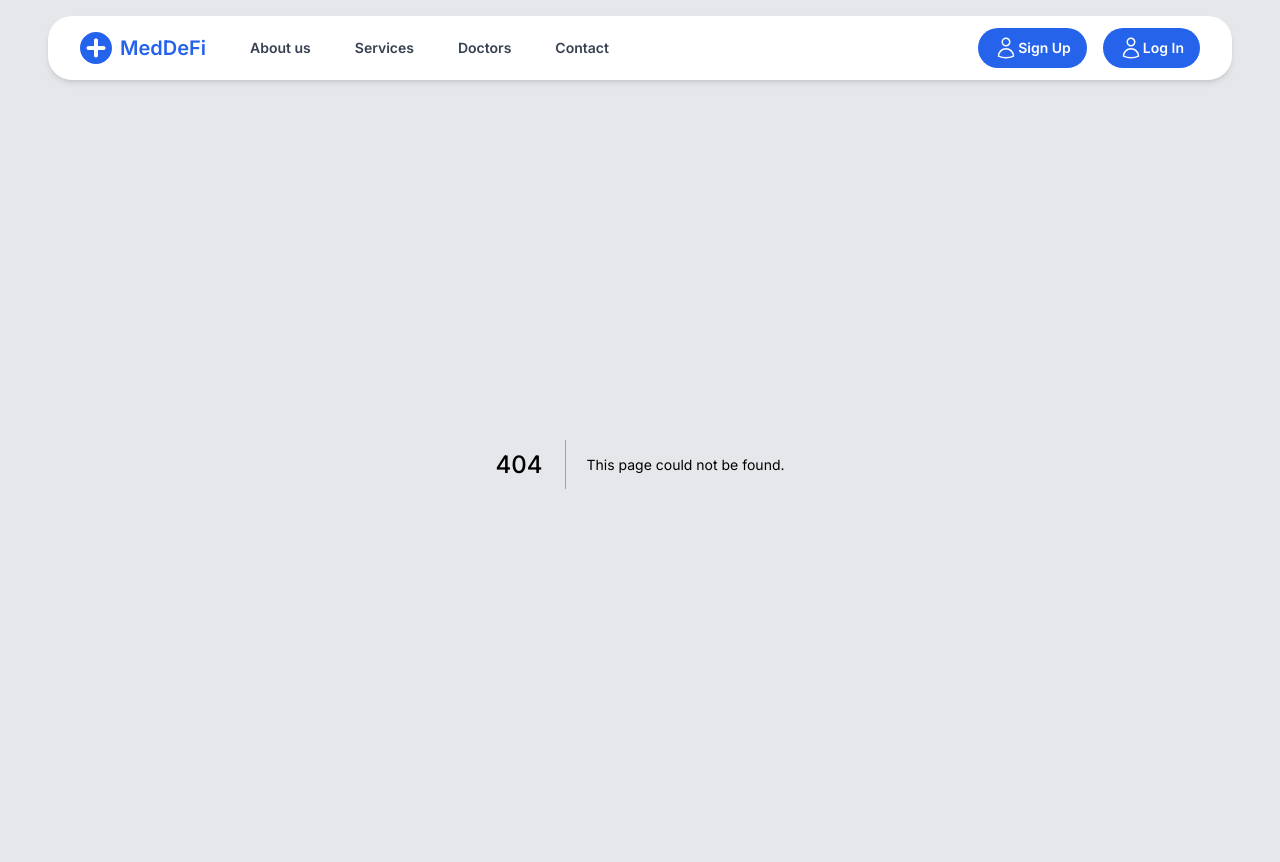
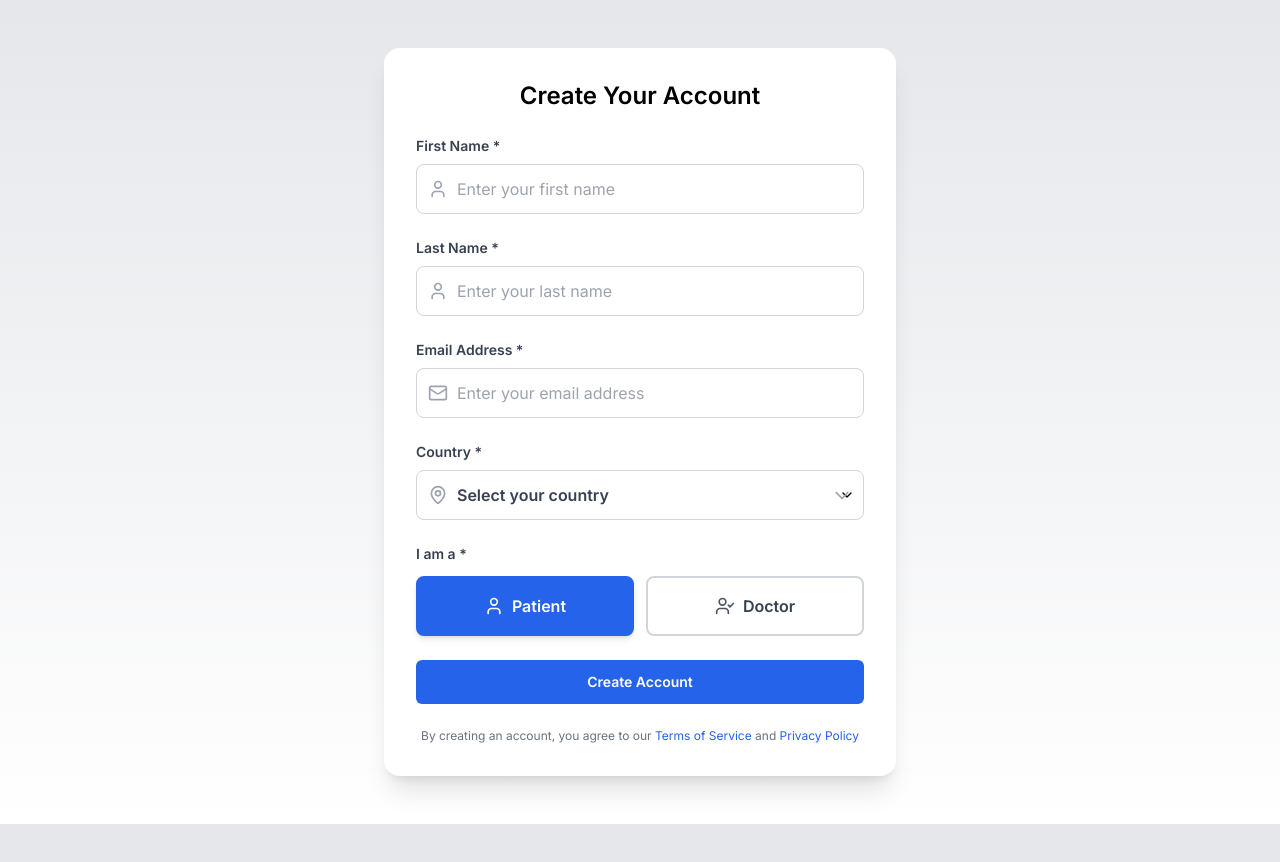
Before and after one commit to dragonsarealive/MedDefi-MVP, a Next.js app: page /signup in a window 1280 px wide. Before the commit this address had no page. After the commit the page ends 824 px from the top, so only its background shows below. Built offline with nearby package versions, Linux system fonts and the light colour scheme.

Commit message:
Update: signup moved to single page

```diff
--- a/src/app/layout.tsx
+++ b/src/app/layout.tsx
@@ -16,11 +16,13 @@ export default function RootLayout({
 }: {
   children: React.ReactNode;
 }) {
+  const isSignup = typeof window !== 'undefined' && window.location.pathname === '/signup';
   return (
     <html lang="en" className="scroll-smooth">
       <body className={`${inter.className} flex flex-col min-h-screen bg-gray-200`}>
         <UserProvider>
-          <HeaderWrapper />
+          {/* Only show header if not on /signup */}
+          {!isSignup && <HeaderWrapper />}
           <main className="flex-grow">
             {children}
           </main>
--- /dev/null
+++ b/src/app/signup/page.tsx
@@ -0,0 +1,5 @@
+import { StandaloneSignUpForm } from '@/components/auth/SignUpForm';
+
+export default function SignupPage() {
+  return <StandaloneSignUpForm />;
+}
--- a/src/components/auth/SignUpForm.tsx
+++ b/src/components/auth/SignUpForm.tsx
@@ -333,3 +333,139 @@ export function SignUpForm({ isOpen, onClose }: SignUpFormProps) {
     </>
   );
 }
+
+export function StandaloneSignUpForm() {
+  const router = useRouter();
+  const { setUser } = useUser();
+  const [formData, setFormData] = useState<SignUpFormData>({
+    firstName: '',
+    lastName: '',
+    email: '',
+    country: '',
+    role: 'patient'
+  });
+  const [errors, setErrors] = useState<Partial<SignUpFormData>>({});
+  const [isSubmitting, setIsSubmitting] = useState(false);
+  const [authError, setAuthError] = useState<string | null>(null);
+
+  const validateForm = (): boolean => {
+    const newErrors: Partial<SignUpFormData> = {};
+    if (!formData.firstName.trim()) newErrors.firstName = 'First name is required';
+    if (!formData.lastName.trim()) newErrors.lastName = 'Last name is required';
+    if (!formData.email.trim()) newErrors.email = 'Email is required';
+    else if (!/^[^\s@]+@[^\s@]+\.[^\s@]+$/.test(formData.email)) newErrors.email = 'Please enter a valid email address';
+    if (!formData.country) newErrors.country = 'Please select a country';
+    setErrors(newErrors);
+    return Object.keys(newErrors).length === 0;
+  };
+
+  const handleSubmit = async (e: React.FormEvent) => {
+    e.preventDefault();
+    if (!validateForm()) return;
+    setIsSubmitting(true);
+    setAuthError(null);
+    try {
+      await new Promise(resolve => setTimeout(resolve, 1000));
+      const generateWalletAddress = () => {
+        const chars = '0123456789abcdef';
+        let address = '0x';
+        for (let i = 0; i < 40; i++) address += chars[Math.floor(Math.random() * chars.length)];
+        return address;
+      };
+      const userData = {
+        ...formData,
+        id: `MD${Date.now()}`,
+        createdAt: new Date().toISOString(),
+        address: generateWalletAddress()
+      };
+      setUser(userData);
+      // Role-based routing
+      if (formData.role === 'doctor') {
+        router.push('/auth/kyc');
+      } else if (formData.role === 'patient') {
+        router.push('/patient');
+      }
+    } catch (error) {
+      setAuthError('An error occurred during sign up. Please try again.');
+    } finally {
+      setIsSubmitting(false);
+    }
+  };
+
+  const handleInputChange = (field: keyof SignUpFormData, value: string) => {
+    setFormData(prev => ({ ...prev, [field]: value }));
+    if (errors[field]) setErrors(prev => ({ ...prev, [field]: undefined }));
+  };
+
+  return (
+    <div className="max-w-lg w-full mx-auto bg-white rounded-2xl shadow-xl p-8 my-12">
+      <h2 className="text-2xl font-bold mb-6 text-center">Create Your Account</h2>
+      <form onSubmit={handleSubmit} className="space-y-6">
+        {/* First Name */}
+        <div>
+          <label htmlFor="firstName" className="block text-sm font-medium text-gray-700 mb-2">First Name *</label>
+          <div className="relative">
+            <User className="absolute left-3 top-1/2 transform -translate-y-1/2 text-gray-400 w-5 h-5" />
+            <input type="text" id="firstName" value={formData.firstName} onChange={(e) => handleInputChange('firstName', e.target.value)} className={`w-full pl-10 pr-4 py-3 border rounded-lg focus:ring-2 focus:ring-blue-500 focus:border-transparent ${errors.firstName ? 'border-red-500' : 'border-gray-300'}`} placeholder="Enter your first name" />
+          </div>
+          {errors.firstName && (<p className="mt-1 text-sm text-red-600">{errors.firstName}</p>)}
+        </div>
+        {/* Last Name */}
+        <div>
+          <label htmlFor="lastName" className="block text-sm font-medium text-gray-700 mb-2">Last Name *</label>
+          <div className="relative">
+            <User className="absolute left-3 top-1/2 transform -translate-y-1/2 text-gray-400 w-5 h-5" />
+            <input type="text" id="lastName" value={formData.lastName} onChange={(e) => handleInputChange('lastName', e.target.value)} className={`w-full pl-10 pr-4 py-3 border rounded-lg focus:ring-2 focus:ring-blue-500 focus:border-transparent ${errors.lastName ? 'border-red-500' : 'border-gray-300'}`} placeholder="Enter your last name" />
+          </div>
+          {errors.lastName && (<p className="mt-1 text-sm text-red-600">{errors.lastName}</p>)}
+        </div>
+        {/* Email */}
+        <div>
+          <label htmlFor="email" className="block text-sm font-medium text-gray-700 mb-2">Email Address *</label>
+          <div className="relative">
+            <Mail className="absolute left-3 top-1/2 transform -translate-y-1/2 text-gray-400 w-5 h-5" />
+            <input type="email" id="email" value={formData.email} onChange={(e) => handleInputChange('email', e.target.value)} className={`w-full pl-10 pr-4 py-3 border rounded-lg focus:ring-2 focus:ring-blue-500 focus:border-transparent ${errors.email ? 'border-red-500' : 'border-gray-300'}`} placeholder="Enter your email address" />
+          </div>
+          {errors.email && (<p className="mt-1 text-sm text-red-600">{errors.email}</p>)}
+        </div>
+        {/* Country */}
+        <div>
+          <label htmlFor="country" className="block text-sm font-medium text-gray-700 mb-2">Country *</label>
+          <div className="relative">
+            <MapPin className="absolute left-3 top-1/2 transform -translate-y-1/2 text-gray-400 w-5 h-5 z-10" />
+            <select id="country" value={formData.country} onChange={(e) => handleInputChange('country', e.target.value)} className={`w-full pl-10 pr-10 py-3 border rounded-lg focus:ring-2 focus:ring-blue-500 focus:border-transparent appearance-none bg-white text-gray-900 font-medium ${errors.country ? 'border-red-500' : 'border-gray-300'} ${formData.country ? 'text-gray-900' : 'text-gray-500'}`} style={{ color: formData.country ? '#111827' : '#6B7280', backgroundColor: 'white' }}>
+              <option value="" style={{ color: '#6B7280' }}>Select your country</option>
+              {countries.map(country => (<option key={country} value={country} style={{ color: '#111827' }}>{country}</option>))}
+            </select>
+            <div className="absolute right-3 top-1/2 transform -translate-y-1/2 pointer-events-none z-10">
+              <svg className="w-5 h-5 text-gray-400" fill="none" stroke="currentColor" viewBox="0 0 24 24"><path strokeLinecap="round" strokeLinejoin="round" strokeWidth={2} d="M19 9l-7 7-7-7" /></svg>
+            </div>
+          </div>
+          {errors.country && (<p className="mt-1 text-sm text-red-600">{errors.country}</p>)}
+        </div>
+        {/* Role Selection */}
+        <div>
+          <label className="block text-sm font-medium text-gray-700 mb-3">I am a *</label>
+          <div className="grid grid-cols-2 gap-3">
+            <button type="button" onClick={() => handleInputChange('role', 'patient')} className={`flex items-center justify-center gap-2 p-4 border-2 rounded-lg transition-all duration-200 ${formData.role === 'patient' ? 'border-blue-600 bg-blue-600 text-white shadow-md' : 'border-gray-300 bg-white text-gray-700 hover:border-gray-400 hover:bg-gray-50'}`}>
+              <User className={`w-5 h-5 ${formData.role === 'patient' ? 'text-white' : 'text-gray-600'}`} />
+              <span className="font-medium">Patient</span>
+            </button>
+            <button type="button" onClick={() => handleInputChange('role', 'doctor')} className={`flex items-center justify-center gap-2 p-4 border-2 rounded-lg transition-all duration-200 ${formData.role === 'doctor' ? 'border-blue-600 bg-blue-600 text-white shadow-md' : 'border-gray-300 bg-white text-gray-700 hover:border-gray-400 hover:bg-gray-50'}`}>
+              <UserCheck className={`w-5 h-5 ${formData.role === 'doctor' ? 'text-white' : 'text-gray-600'}`} />
+              <span className="font-medium">Doctor</span>
+            </button>
+          </div>
+        </div>
+        {/* Submit Button */}
+        <Button type="submit" variant="primary" size="lg" disabled={isSubmitting} className="w-full">
+          {isSubmitting ? (<div className="flex items-center gap-2"><div className="w-4 h-4 border-2 border-white border-t-transparent rounded-full animate-spin" />Creating Account...</div>) : ('Create Account')}
+        </Button>
+        <p className="text-xs text-gray-500 text-center">By creating an account, you agree to our{' '}<a href="#" className="text-blue-600 hover:underline">Terms of Service</a>{' '}and{' '}<a href="#" className="text-blue-600 hover:underline">Privacy Policy</a></p>
+      </form>
+      {authError && (
+        <div className="mt-4 p-4 bg-red-50 border border-red-200 rounded-lg text-red-700 text-sm">{authError}</div>
+      )}
+    </div>
+  );
+}
--- a/src/components/home/Header.tsx
+++ b/src/components/home/Header.tsx
@@ -4,7 +4,6 @@ import Link from "next/link";
 import Image from "next/image";
 import { useRouter } from "next/navigation";
 import { useState, useEffect } from "react";
-import { SignUpForm } from "@/components/auth/SignUpForm";
 import { useUser } from "@/contexts/UserContext";
 import { LogOut, User, UserCheck } from "lucide-react";
 
@@ -114,7 +113,7 @@ const UserProfileButton = ({ user, onLogout }: { user: any; onLogout: () => void
             <div className="text-sm font-medium text-gray-900">{user.firstName} {user.lastName}</div>
             <div className="text-xs text-gray-500">{user.email}</div>
             <div className="text-xs text-blue-600 font-medium mt-1">
-              {user.role.charAt(0).toUpperCase() + user.role.slice(1)}
+              {user?.role ? user.role.charAt(0).toUpperCase() + user.role.slice(1) : "Unknown"}
             </div>
           </div>
           <button
@@ -126,7 +125,9 @@ const UserProfileButton = ({ user, onLogout }: { user: any; onLogout: () => void
               }
               setShowDropdown(false);
             }}
-            className="w-full text-left px-4 py-2 text-sm text-gray-700 hover:bg-gray-100"
+            className={`w-full text-left px-4 py-2 text-sm text-gray-700 hover:bg-gray-100 ${user.role !== 'doctor' && user.role !== 'patient' ? 'opacity-50 cursor-not-allowed' : ''}`}
+            disabled={user.role !== 'doctor' && user.role !== 'patient'}
+            title={user.role !== 'doctor' && user.role !== 'patient' ? 'Dashboard unavailable: unknown user role' : ''}
           >
             Dashboard
           </button>
@@ -148,7 +149,7 @@ const UserProfileButton = ({ user, onLogout }: { user: any; onLogout: () => void
 
 const Header = () => {
   const navItems = ['About us', 'Services', 'Doctors', 'Contact'];
-  const [isSignUpOpen, setIsSignUpOpen] = useState(false);
+  const router = useRouter();
   const { user, setUser } = useUser();
 
   const handleLogout = () => {
@@ -183,7 +184,7 @@ const Header = () => {
               <UserProfileButton user={user} onLogout={handleLogout} />
             ) : (
               <>
-                <SignUpButton onClick={() => setIsSignUpOpen(true)} />
+                <SignUpButton onClick={() => router.push('/signup')} />
                 <LogInButton />
               </>
             )}
@@ -196,12 +197,6 @@ const Header = () => {
           </div>
         </div>
       </header>
-
-      {/* Sign Up Modal */}
-      <SignUpForm
-        isOpen={isSignUpOpen}
-        onClose={() => setIsSignUpOpen(false)}
-      />
     </>
   );
 };
```
